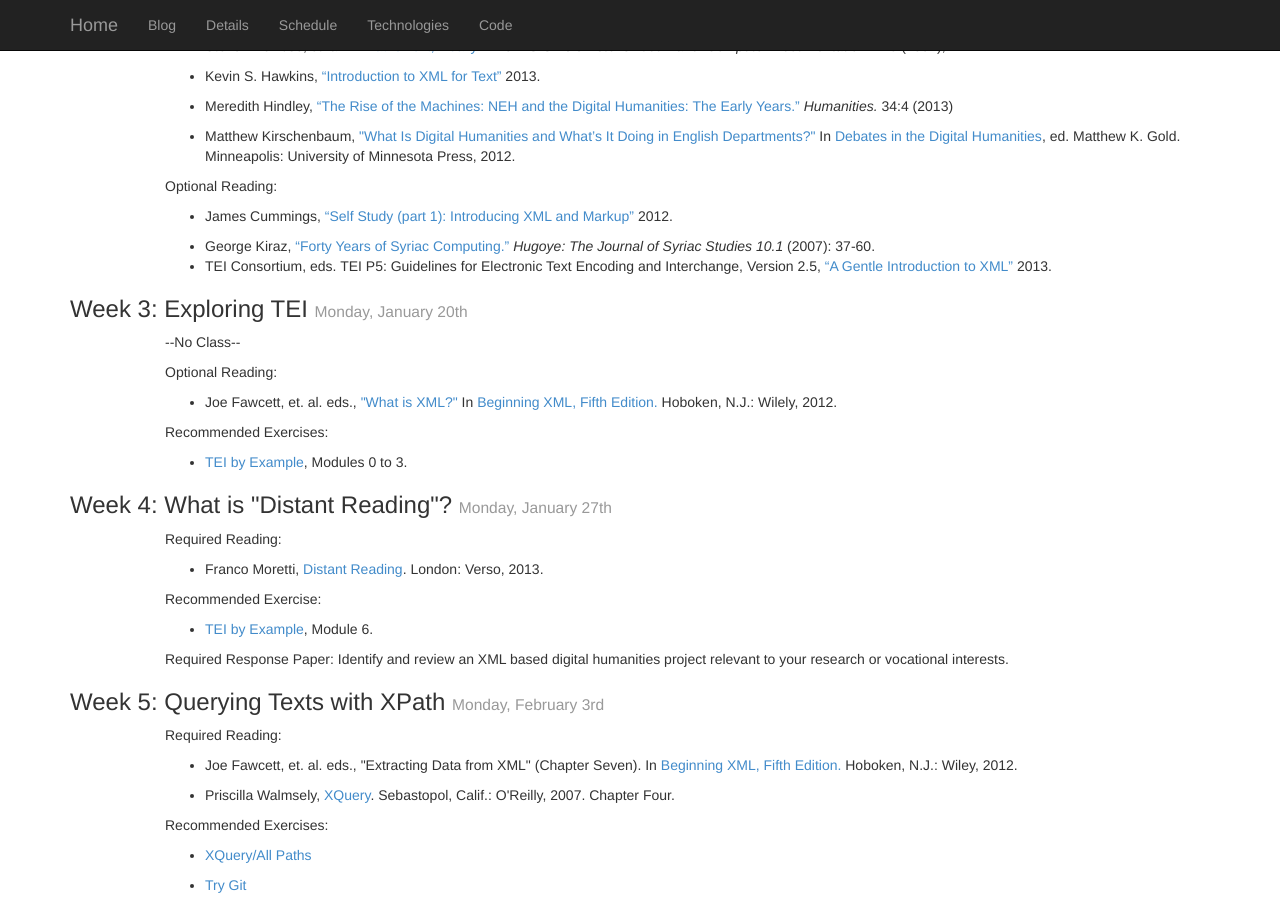
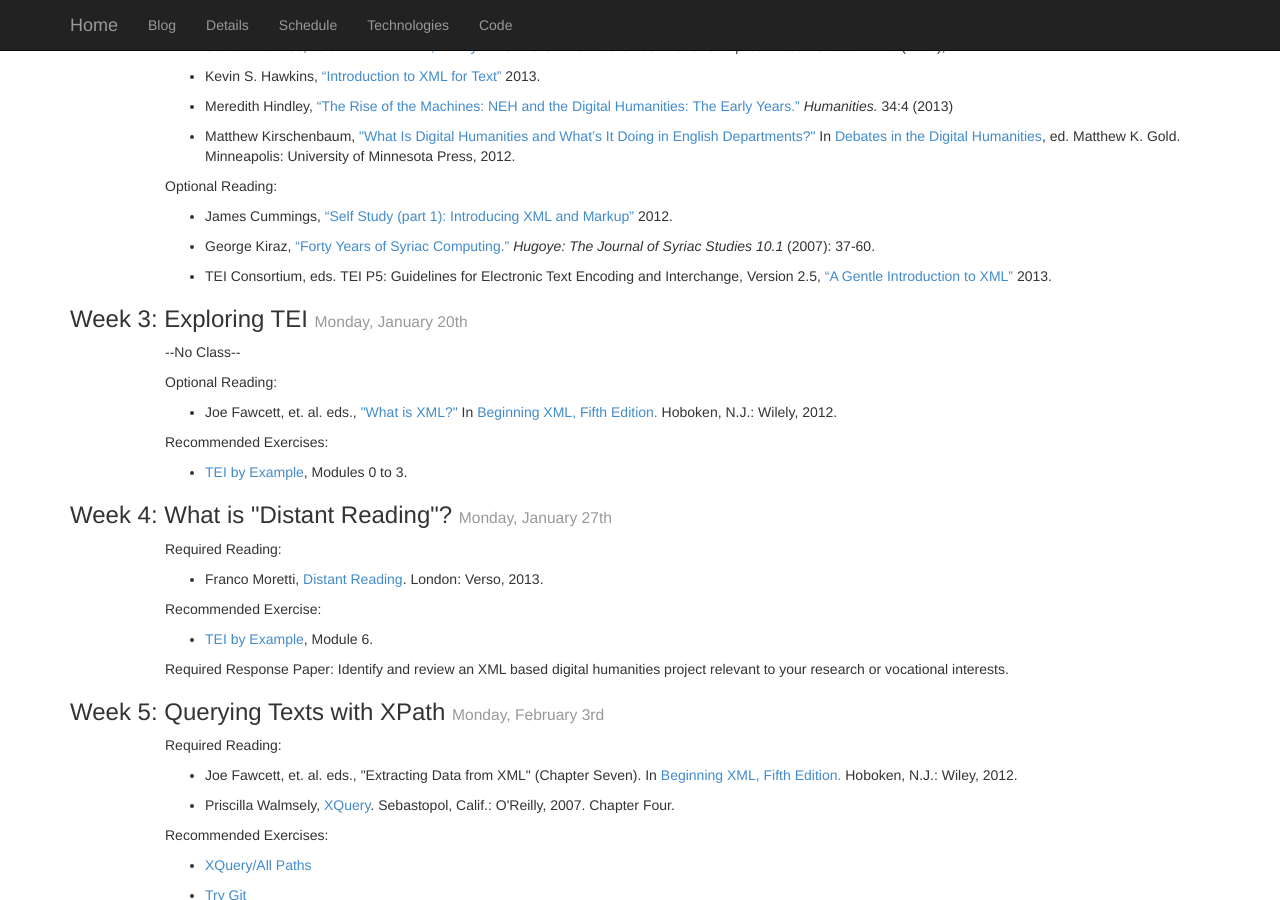
Before and after one commit to Ramona2020/paralipomena.github.io, a Jekyll site: the page built from schedule/index.html, in a window 1280 px wide and 900 px high, scrolled down 497 px. Built offline with Jekyll 4.4.1, drawn with Linux system fonts in a browser that asks for light colours; Markdown is read by kramdown in place of the engine named in the settings.

Commit message:
Added a <P>

```diff
--- a/schedule/index.html
+++ b/schedule/index.html
@@ -60,10 +60,10 @@
         <ul>
             <li><p>James Cummings, <a href="http://blogs.it.ox.ac.uk/jamesc/2012/03/15/self-study-introducing-xml-and-markup/"
                         >“Self Study (part 1): Introducing XML and Markup”</a> 2012. </p></li>
-            <li>George Kiraz, <a
+            <li><p>George Kiraz, <a
                     href="http://www.bethmardutho.org/index.php/hugoye/volume-index/414.html">“Forty
                     Years of Syriac Computing.”</a>
-                <em>Hugoye: The Journal of Syriac Studies 10.1</em> (2007): 37-60.</li>
+                <em>Hugoye: The Journal of Syriac Studies 10.1</em> (2007): 37-60.</p></li>
   <li><p>TEI Consortium, eds. TEI P5: Guidelines for Electronic Text Encoding and Interchange, Version 2.5, <a href="http://www.tei-c.org/release/doc/tei-p5-doc/en/html/SG.html"
                         >“A Gentle Introduction to XML”</a> 2013. </p></li>
 
```
